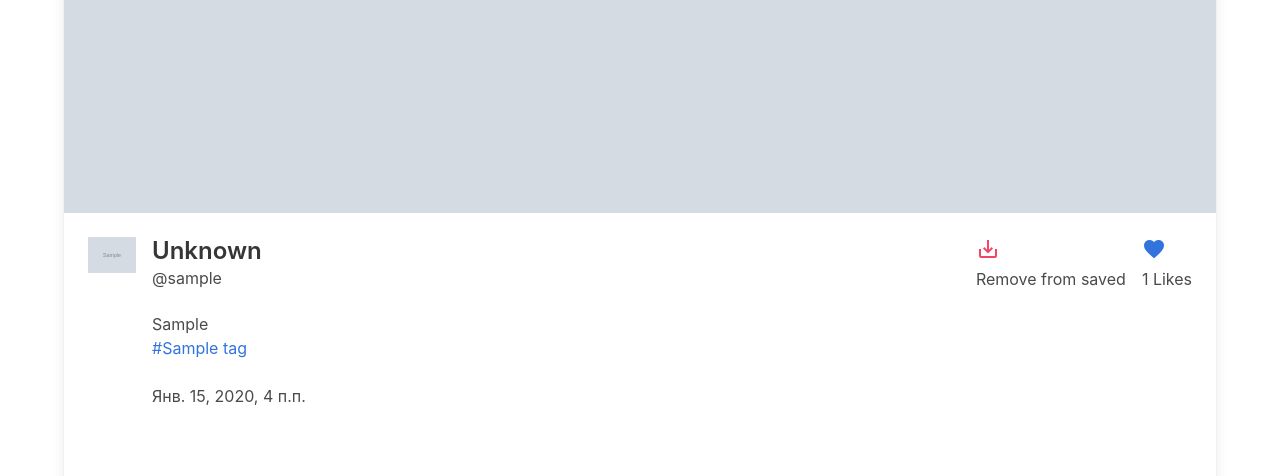
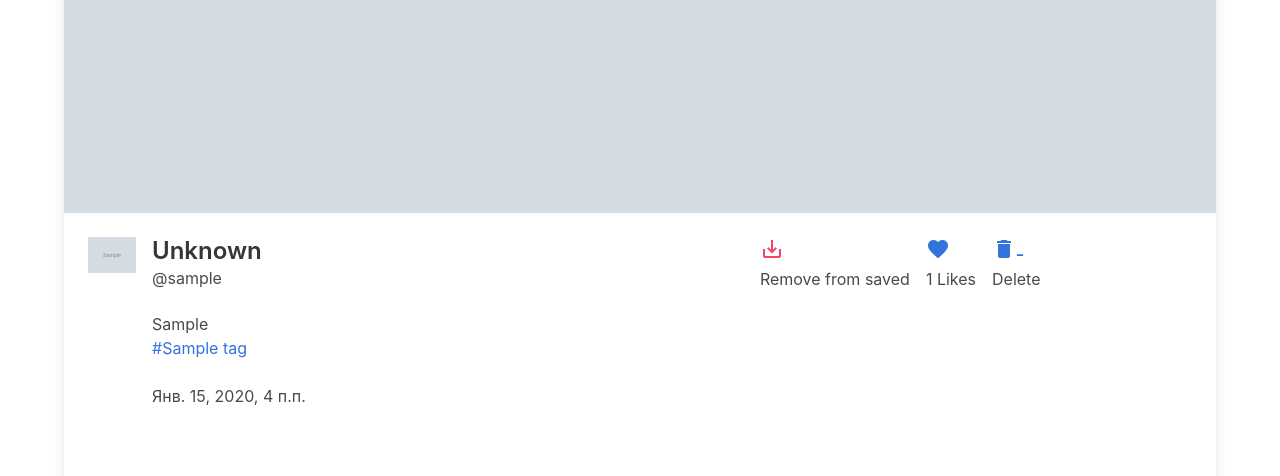
Before and after one commit to caulfield66/kggram, a Django app: page /post/00000000-0000-0000-0000-000000000001 in a window 1280 px wide. Shown: the part 751-1227 px from the top of the page. Run offline with Django 3.2, Linux system fonts and the light colour scheme; a user stored in the database is signed in; tables that the repository leaves empty hold one stand-in row (values such as "Sample post"); grey boxes marked "Sample" are stand-in pictures.

Commit message:
add delete

```diff
--- a/kggram/settings.py
+++ b/kggram/settings.py
@@ -80,7 +80,7 @@ DATABASES = {
     'default': {
         'ENGINE': 'django.db.backends.postgresql',
         'NAME': 'kggram',
-        'USER': 'ruslan',
+        'USER': 'albina',
         'PASSWORD': '1',
         'HOST': 'localhost',
         'PORT': '5432',
--- a/post/urls.py
+++ b/post/urls.py
@@ -1,4 +1,4 @@
-from post.views import index, NewPost, PostDetails, tags, like, favorite
+from post.views import index, NewPost, PostDetails, tags, like, favorite, delete
 
 from django.urls import path
 
@@ -9,4 +9,5 @@ urlpatterns = [
     path('tag/<slug:tag_slug>', tags, name='tags'),
     path('<uuid:post_id>/like/', like, name='postlike'),
     path('<uuid:post_id>/favorite/', favorite, name='postfavorite'),
+    path('<uuid:post_id>/delete/', delete, name='postdelete'),
 ]
--- a/post/views.py
+++ b/post/views.py
@@ -1,9 +1,9 @@
 from django.contrib.auth.models import User
-from django.http import HttpResponse, HttpResponseRedirect
+from django.http import HttpResponse, HttpResponseRedirect, HttpResponseNotFound
 from django.shortcuts import render, redirect, get_object_or_404
 from django.contrib.auth.decorators import login_required
 from django.template import loader
-from django.urls import reverse
+from django.urls import reverse, reverse_lazy
 
 from comment.forms import CommentForm
 from comment.models import Comment
@@ -147,3 +147,27 @@ def favorite(request, post_id):
         profile.favorites.add(post)
 
     return HttpResponseRedirect(reverse('postdetails', args=[post_id]))
+
+
+def delete(request, post_id):
+    try:
+        post = Post.objects.get(id=post_id)
+        post.delete()
+        return HttpResponseRedirect("/")
+    except Post.DoesNotExist:
+        return HttpResponseNotFound("<h2>Person not found</h2>")
+
+
+def edit(request, post_id):
+    try:
+        post = Post.objects.get(id=post_id)
+
+        if request.method == "POST":
+            post.tags = request.POST.get("tags")
+            post.caption = request.POST.get("caption")
+            post.save()
+            return HttpResponseRedirect("/")
+        else:
+            return render(request, "edit.html", {"post": post})
+    except Post.DoesNotExist:
+        return HttpResponseNotFound("<h2>Person not found</h2>")
--- a/templates/post_detail.html
+++ b/templates/post_detail.html
@@ -52,6 +52,11 @@
             <div class="media-right">
               <a href="{% url 'postlike' post.id %}"><i class="material-icons md-dark">favorite</i></a>
               <p>{{ post.likes }} Likes</p>
+            </div>
+
+            <div class="media-right">
+              <a href="{% url 'postdelete' post.id %}"><i class="material-icons md-dark">delete-outline</i></a>
+              <p>Delete</p>
             </div>
           </div>
             <div class="card-content">
```
Also changed, not shown: media/user_directory_path/im.webp (added), media/user_directory_path/im_frCG0sM.webp (added).
